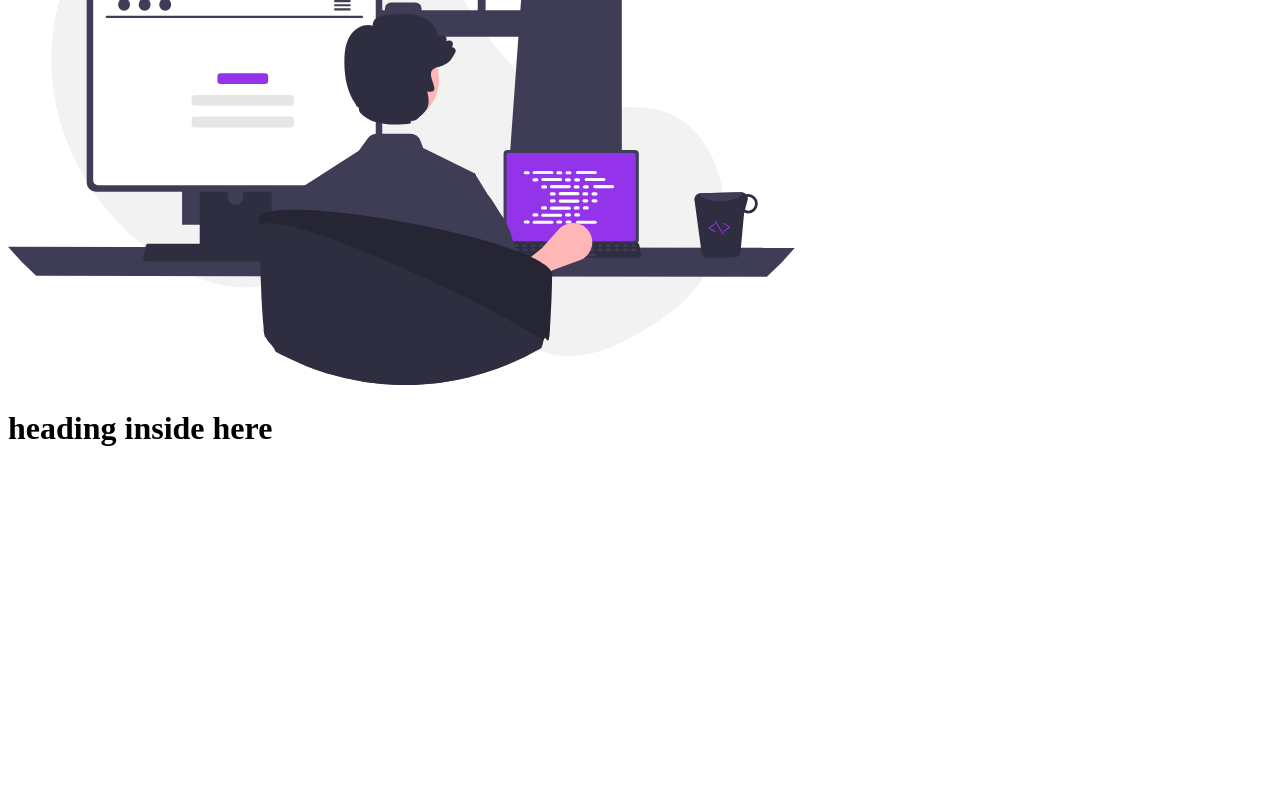
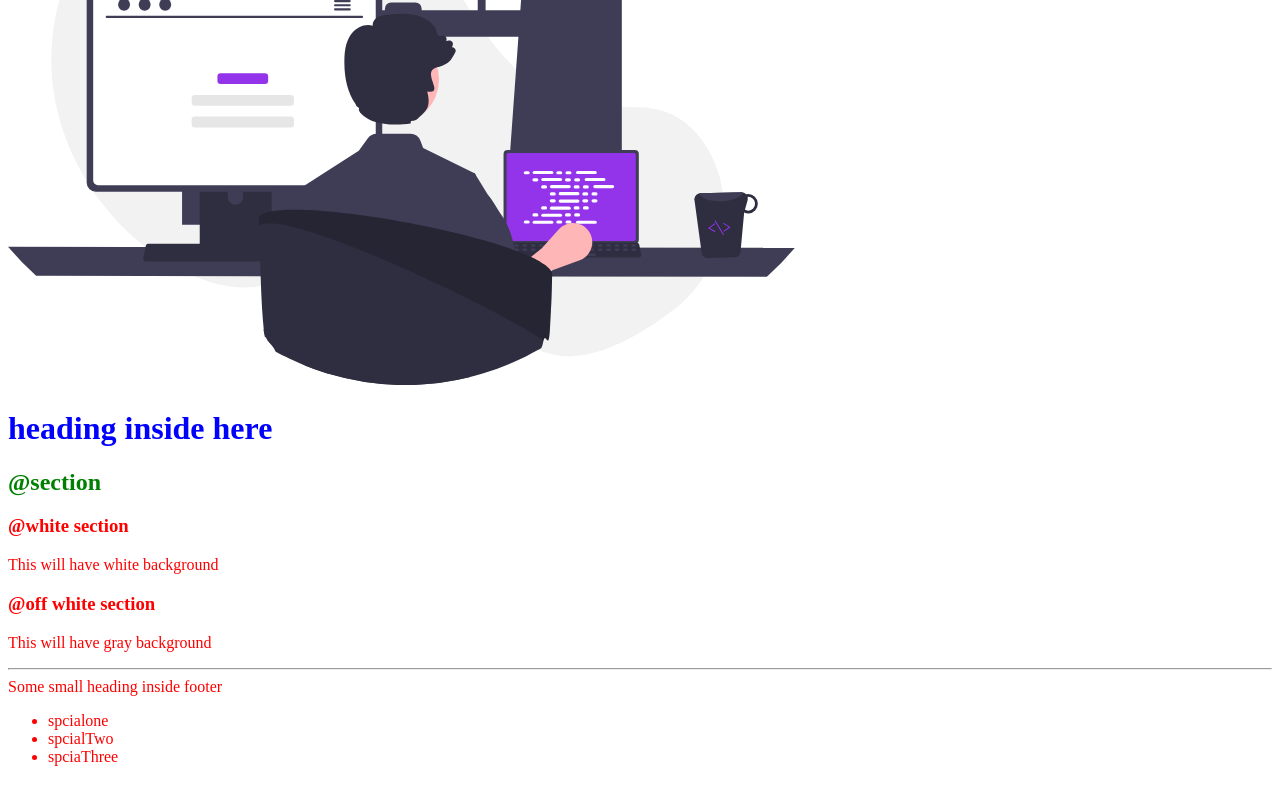
Before and after one commit to Shashi709/Create-portfolio, a plain HTML site: page index.html in a window 1280 px wide. Shown: the part 1493-2293 px from the top of the page. Before the commit the page ends 2210 px from the top, so only its background shows below. Drawn offline with Linux system fonts and the light colour scheme.

Commit message:
css:import and selectors

```diff
--- a/index.html
+++ b/index.html
@@ -5,16 +5,17 @@
     <meta http-equiv="X-UA-Compatible" content="IE=edge">
     <meta name="viewport" content="width=device-width, initial-scale=1.0">
     <title>Component Library</title>
+    <link href="style.css" rel="stylesheet" />
 </head>
 <body>
-    <h1>Welcome to shashi's component library</h1>
-    <p>I am attending  neog.camp and I want to make a library which would make all my projects look good and consistent.</p>
+    <h1 id="lib-header">Welcome to shashi's component library</h1>
+    <p class="para">I am attending  neog.camp and I want to make a library which would make all my projects look good and consistent.</p>
     <hr>
     <h2>@tygography</h2>
     <h1>This is the biggest heading</h1>
     <h2>This is the second biggest</h2>
     <p>Let me show you the normal text. This is free flowing and will wrap at the end like a paragraph.</p>
-    <small>This is relatively smaller text</small>
+    <small class="para">This is relatively smaller text</small>
 
     <hr>
 
@@ -88,6 +89,30 @@
         <h1>heading inside here</h1>
     </header>
 
+    <h2>@section</h2>
+
+    <section>
+        <h3>@white section</h3>
+        <p>This will have white background</p>
+    </section>
+
+    <section>
+        <h3>@off white section</h3>
+        <p>This will have gray background</p>
+    </section>
+
+    <hr>
+    <footer>
+        <div>Some small heading inside footer</div>
+        <ul>
+            <li>spcialone</li>
+            <li>spcialTwo</li>
+            <li>spciaThree</li>
+        </ul>
+    </footer>
+
+
+
 
 
 
--- /dev/null
+++ b/style.css
@@ -0,0 +1,16 @@
+body{
+    color: red;
+}
+h1{
+    color: blue;
+}
+h2{
+    color:green;
+}
+
+#lib-header{
+    color: grey;
+}
+.para{
+    color: pink;
+}
```
